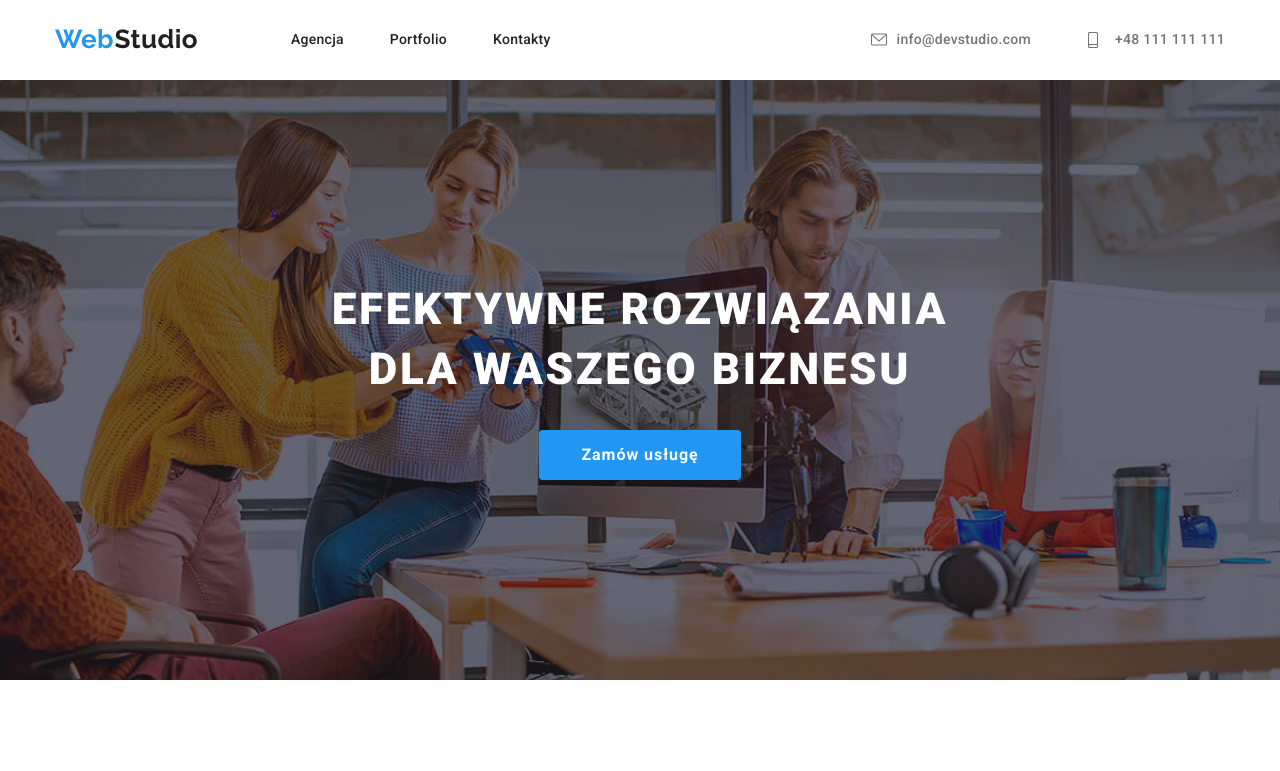
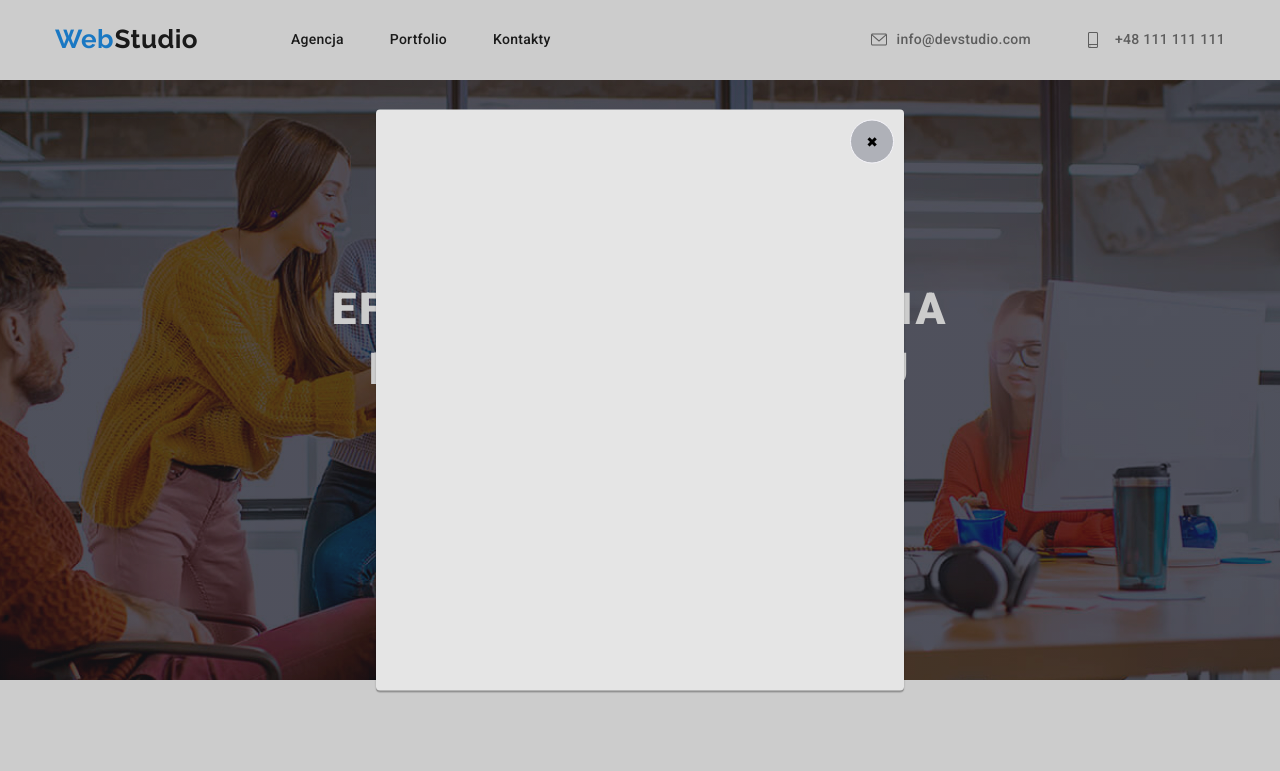
Before and after one commit to Grafzer/-goit-markup-hw-05, a plain HTML site: page index.html in a window 1280 px wide. Both pictures are taken after a click on the button "Zamów usługę". Shown: the top 771 px of the page. Drawn offline with nearby package versions, Linux system fonts and the light colour scheme.

Commit message:
add transition delay and timing
to all hover and focus elements

```diff
--- a/css/styles.css
+++ b/css/styles.css
@@ -12,6 +12,8 @@
 	--secondary-background-color: #ffffff;
 	--border-tile-color: #eeeeee;
 	--temporary-color: aqua;
+	--modal-background-color: rgba(0, 0, 0, 0.2);
+	--tranistion: 250ms cubic-bezier(0.4, 0, 0.2, 1);
 }
 
 h1,
@@ -91,6 +93,7 @@ nav {
 .navigation-link:hover,
 .navigation-link:focus {
 	color: var(--logo-color);
+	transition: var(--tranistion);
 }
 
 .navigation {
@@ -130,6 +133,7 @@ nav {
 
 .mail-icon:hover {
 	fill: var(--logo-color);
+	transition: var(--tranistion);
 }
 
 .phone-icon {
@@ -139,6 +143,7 @@ nav {
 
 .phone-icon:hover {
 	fill: var(--logo-color);
+	transition: var(--tranistion);
 }
 
 .contact-phone-header {
@@ -152,18 +157,22 @@ nav {
 
 .contact-phone-header:hover .phone-icon {
 	fill: var(--logo-color);
+	transition: var(--tranistion);
 }
 
 .contact-mail-header:hover .mail-icon {
 	fill: var(--logo-color);
+	transition: var(--tranistion);
 }
 
 .contact-phone-header:focus .phone-icon {
 	fill: var(--logo-color);
+	transition: var(--tranistion);
 }
 
 .contact-mail-header:focus .mail-icon {
 	fill: var(--logo-color);
+	transition: var(--tranistion);
 }
 
 hr {
@@ -217,6 +226,7 @@ hr {
 	color: var(--secondary-text-color);
 	box-shadow: 0px 4px 4px rgba(0, 0, 0, 0.15);
 	cursor: pointer;
+	transition: var(--tranistion);
 }
 
 .menu-buttons {
@@ -245,6 +255,7 @@ ul {
 .tile:hover,
 .tile:focus {
 	box-shadow: 0px 1px 1px rgba(0, 0, 0, 0.12), 0px 4px 4px rgba(0, 0, 0, 0.06), 1px 4px 6px rgba(0, 0, 0, 0.16);
+	transition: var(--tranistion);
 }
 
 .portfolio-button {
@@ -267,6 +278,7 @@ ul {
 .portfolio-button:focus {
 	color: var(--secondary-background-color);
 	background-color: var(--logo-color);
+	transition: var(--tranistion);
 }
 
 .tile-text {
@@ -476,11 +488,13 @@ ul {
 	height: 44px;
 	border-radius: 50%;
 	margin-right: 10px;
+	transition: var(--tranistion);
 }
 
 .social-links:hover .social-icon {
 	fill: var(--secondary-background-color);
 	background-color: var(--logo-color);
+	transition: var(--tranistion);
 }
 
 .social-item:focus .social-icon {
@@ -490,6 +504,7 @@ ul {
 	height: 44px;
 	border-radius: 50%;
 	margin-right: 10px;
+	transition: var(--tranistion);
 }
 
 .customers {
@@ -529,6 +544,7 @@ ul {
 .firm-item:focus {
 	cursor: pointer;
 	fill: var(--logo-color);
+	transition: var(--tranistion);
 }
 
 a:link {
@@ -537,15 +553,19 @@ a:link {
 
 a:hover {
 	color: var(--logo-color);
+	transition: var(--tranistion);
 }
 
 a:focus {
 	color: var(--logo-color);
+	transition: var(--tranistion);
 }
 
 a:active {
 	color: transparent;
 }
+
+/* footer */
 
 .footer {
 	background-color: var(--footer-color);
@@ -613,11 +633,13 @@ address {
 .footer-social-item:hover .footer-social-icon {
 	background-color: var(--logo-color);
 	fill: var(--secondary-background-color);
+	transition: var(--tranistion);
 }
 
 .footer-social-item:focus .footer-social-icon {
 	background-color: var(--logo-color);
 	fill: var(--secondary-background-color);
+	transition: var(--tranistion);
 }
 
 .visually-hidden {
@@ -647,9 +669,48 @@ address {
 	color: var(--logo-color);
 }
 
+/* modal */
+
+.backdrop {
+	position: fixed;
+	left: 0;
+	top: 0;
+	width: 100%;
+	height: 100%;
+	background-color: var(--modal-background-color);
+	z-index: 100;
+	visibility: visible;
+	opacity: 1;
+	transition-property: opacity, visibility, transform;
+}
+
 .is-hidden {
+	opacity: 0;
+	visibility: hidden;
 	pointer-events: none;
-	visibility: hidden;
-	opacity: 0;
-	transform: translateX(-50%) translateY(-50%) scale(0) rotate(0deg) skew(40deg, 40deg);
 }
+.modal {
+	position: absolute;
+	width: 528px;
+	height: 581px;
+	background-color: var(--background-color);
+	box-shadow: 0px 1px 3px rgba(0, 0, 0, 0.12), 0px 1px 1px rgba(0, 0, 0, 0.14), 0px 2px 1px rgba(0, 0, 0, 0.2);
+	border-radius: 4px;
+	top: 50%;
+	left: 50%;
+	transform: translate(-50%, -50%);
+	transition-timing-function: cubic-bezier(0.4, 0, 0.2, 1);
+	transition-duration: 250ms;
+}
+.close-btn {
+	position: absolute;
+	display: block;
+	width: 44px;
+	height: 44px;
+	right: 10px;
+	top: 10px;
+	background-color: var(--icon-color);
+	border: 1px solid var(--button-background-color);
+	border-radius: 50%;
+	cursor: pointer;
+}
--- a/index.html
+++ b/index.html
@@ -15,7 +15,7 @@
 			href="https://fonts.googleapis.com/css2?family=Raleway:wght@700&family=Roboto:wght@400;500;700;900&display=swap"
 			rel="stylesheet"
 		/>
-		<title>goit-markup-hw-04</title>
+		<title>goit-markup-hw-05</title>
 	</head>
 	<body>
 		<div class="container">
@@ -437,6 +437,6 @@
 				<button type="button" class="close-btn" data-modal-close>&#10006;</button>
 			</div>
 		</div>
-		<script src="..\js\modal.js"></script>
+		<script src="js\modal.js"></script>
 	</body>
 </html>
```
